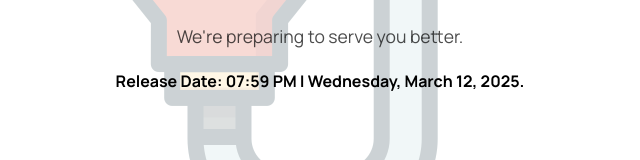
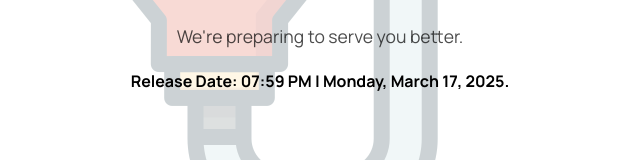
Before and after one commit to iamalshahed/hp-html-css-project-02-shahed, a plain HTML site: page index.html in a window 1280 px wide. Shown: the part 423-583 px from the top of the page, without its empty margins (320-960 px from the left). Drawn offline with Linux system fonts and the light colour scheme.

Commit message:
✅ Completed

```diff
--- a/index.html
+++ b/index.html
@@ -27,7 +27,7 @@
       </h1>
       <p>We're preparing to serve you better.</p>
       <br>
-      <strong>Release Date: 07:59 PM | Wednesday, March 12, 2025.</strong>
+      <strong>Release Date: 07:59 PM | Monday, March 17, 2025.</strong>
     </div>
   </body>
 </html>
```
